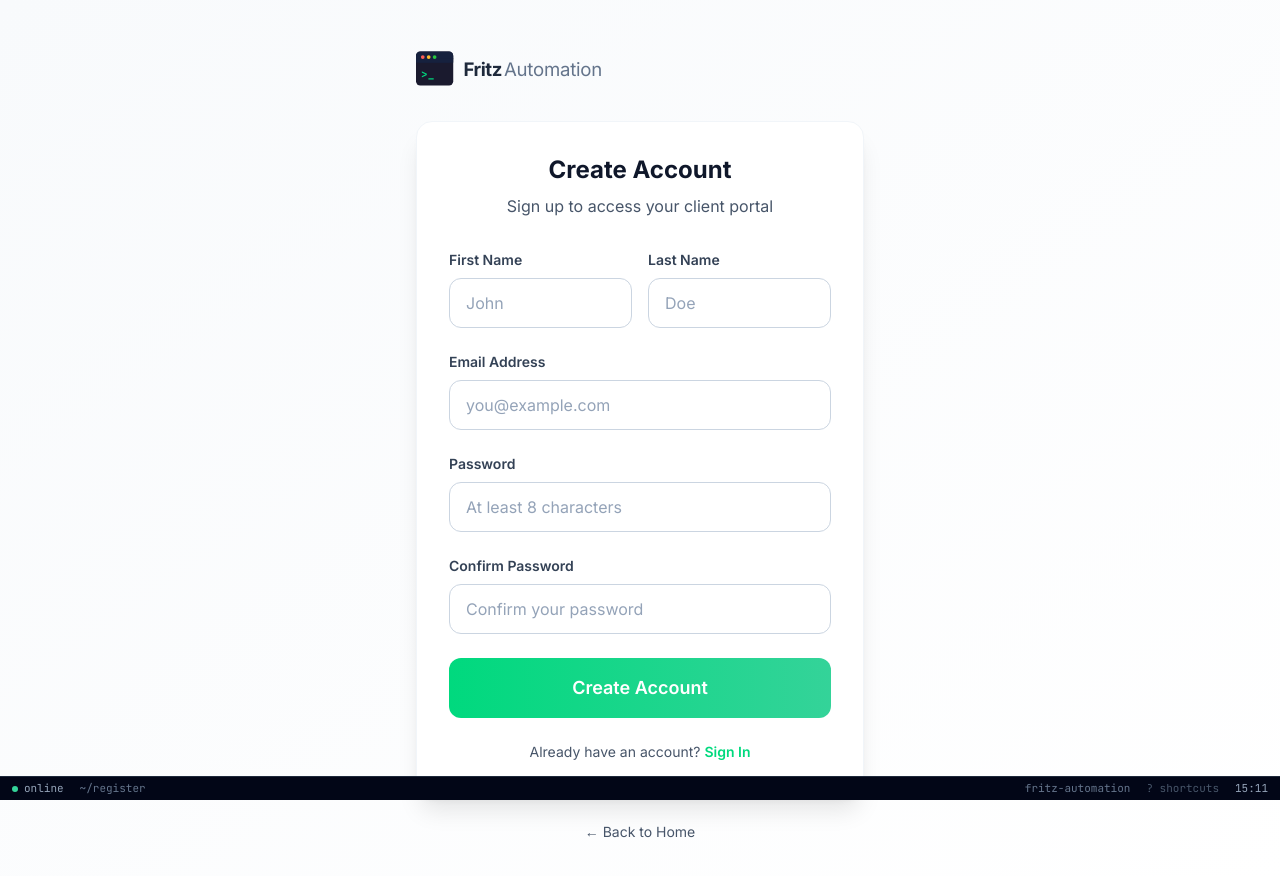
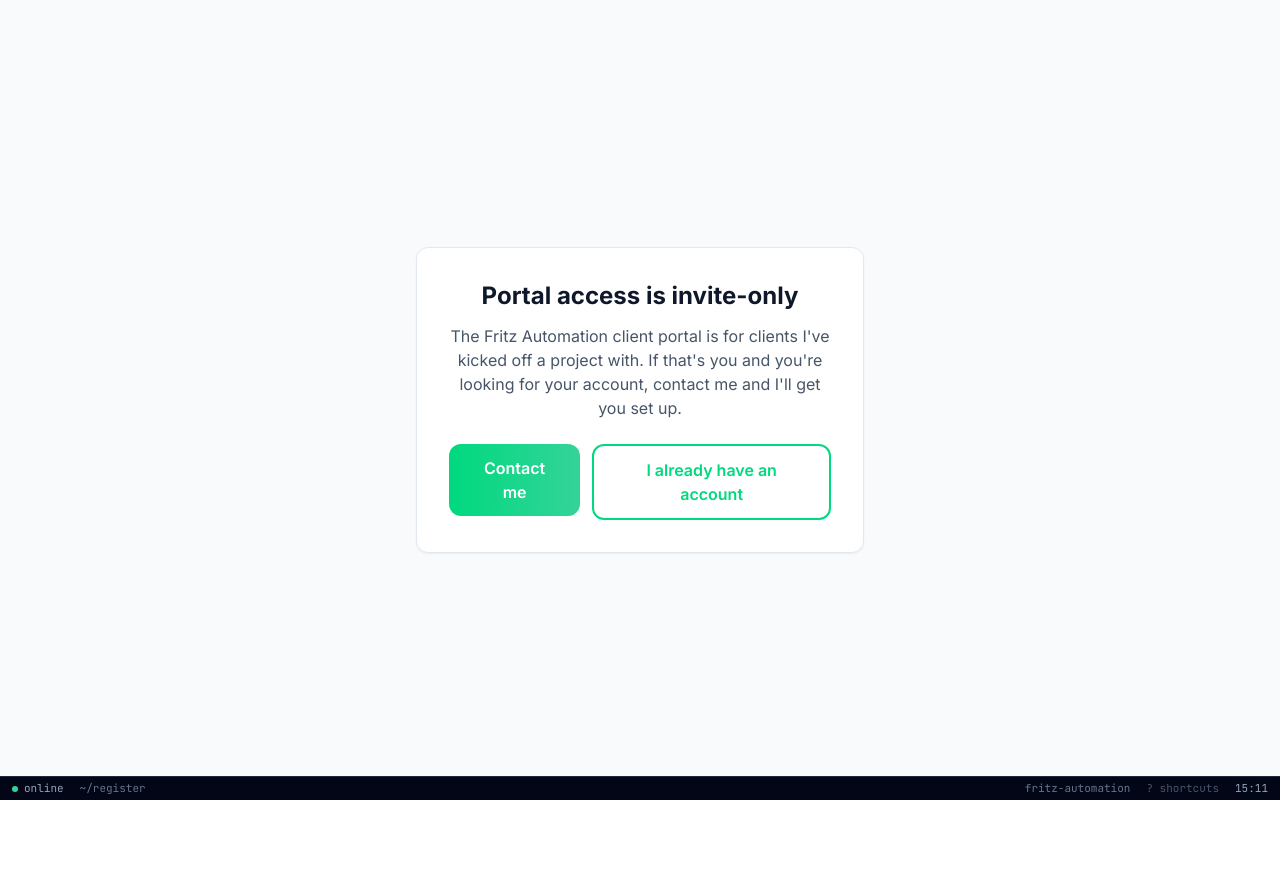
Before and after one commit to FritzAutomation/fritz-automation, a Next.js app: page /register in a window 1280 px wide. Shown: the top 876 px of the page. After the commit the page ends 824 px from the top, so only its background shows below. Built offline with nearby package versions, Linux system fonts and the light colour scheme.

Commit message:
Replace public register with invite-only explainer

```diff
--- a/src/app/login/page.tsx
+++ b/src/app/login/page.tsx
@@ -29,12 +29,6 @@
             <LoginForm />
           </Suspense>
 
-          <div className="mt-6 text-center text-sm">
-            <span className="text-slate-600">Don't have an account? </span>
-            <Link href="/register" className="text-primary font-semibold hover:underline">
-              Request Access
-            </Link>
-          </div>
         </div>
 
         {/* Back to home */}
--- a/src/app/register/page.tsx
+++ b/src/app/register/page.tsx
@@ -1,43 +1,24 @@
-import { Metadata } from 'next'
 import Link from 'next/link'
-import { RegisterForm } from './RegisterForm'
-import { FritzLogo } from '@/components/FritzLogo'
+import { Button } from '@/components/ui/Button'
 
-export const metadata: Metadata = {
-  title: 'Register',
-  description: 'Create an account to access the Fritz Automation client portal.',
+export const metadata = {
+  title: 'Invite only',
+  description: 'Fritz Automation client portal is invite-only.',
 }
 
 export default function RegisterPage() {
   return (
-    <div className="min-h-screen bg-gradient-to-br from-slate-50 to-white flex items-center justify-center px-4 py-12">
-      <div className="w-full max-w-md">
-        {/* Logo */}
-        <div className="text-center mb-8">
-          <Link href="/" aria-label="Fritz Automation home">
-            <FritzLogo width={220} variant="light" />
-          </Link>
-        </div>
-
-        {/* Register Card */}
-        <div className="bg-white rounded-2xl shadow-xl p-8 border border-slate-100">
-          <h1 className="text-2xl font-bold text-center mb-2 text-slate-900">Create Account</h1>
-          <p className="text-slate-600 text-center mb-8">Sign up to access your client portal</p>
-
-          <RegisterForm />
-
-          <div className="mt-6 text-center text-sm">
-            <span className="text-slate-600">Already have an account? </span>
-            <Link href="/login" className="text-primary font-semibold hover:underline">
-              Sign In
-            </Link>
-          </div>
-        </div>
-
-        {/* Back to home */}
-        <div className="text-center mt-6">
-          <Link href="/" className="text-slate-600 hover:text-primary transition-colors text-sm">
-            ← Back to Home
+    <div className="min-h-screen flex items-center justify-center bg-slate-50 px-4">
+      <div className="max-w-md w-full bg-white rounded-xl border border-slate-200 shadow-sm p-8 text-center">
+        <h1 className="text-2xl font-bold text-slate-900 mb-3">Portal access is invite-only</h1>
+        <p className="text-slate-600 mb-6">
+          The Fritz Automation client portal is for clients I&apos;ve kicked off a project with.
+          If that&apos;s you and you&apos;re looking for your account, contact me and I&apos;ll get you set up.
+        </p>
+        <div className="flex flex-col sm:flex-row gap-3 justify-center">
+          <Link href="/contact"><Button>Contact me</Button></Link>
+          <Link href="/login">
+            <Button variant="outline">I already have an account</Button>
           </Link>
         </div>
       </div>
```
